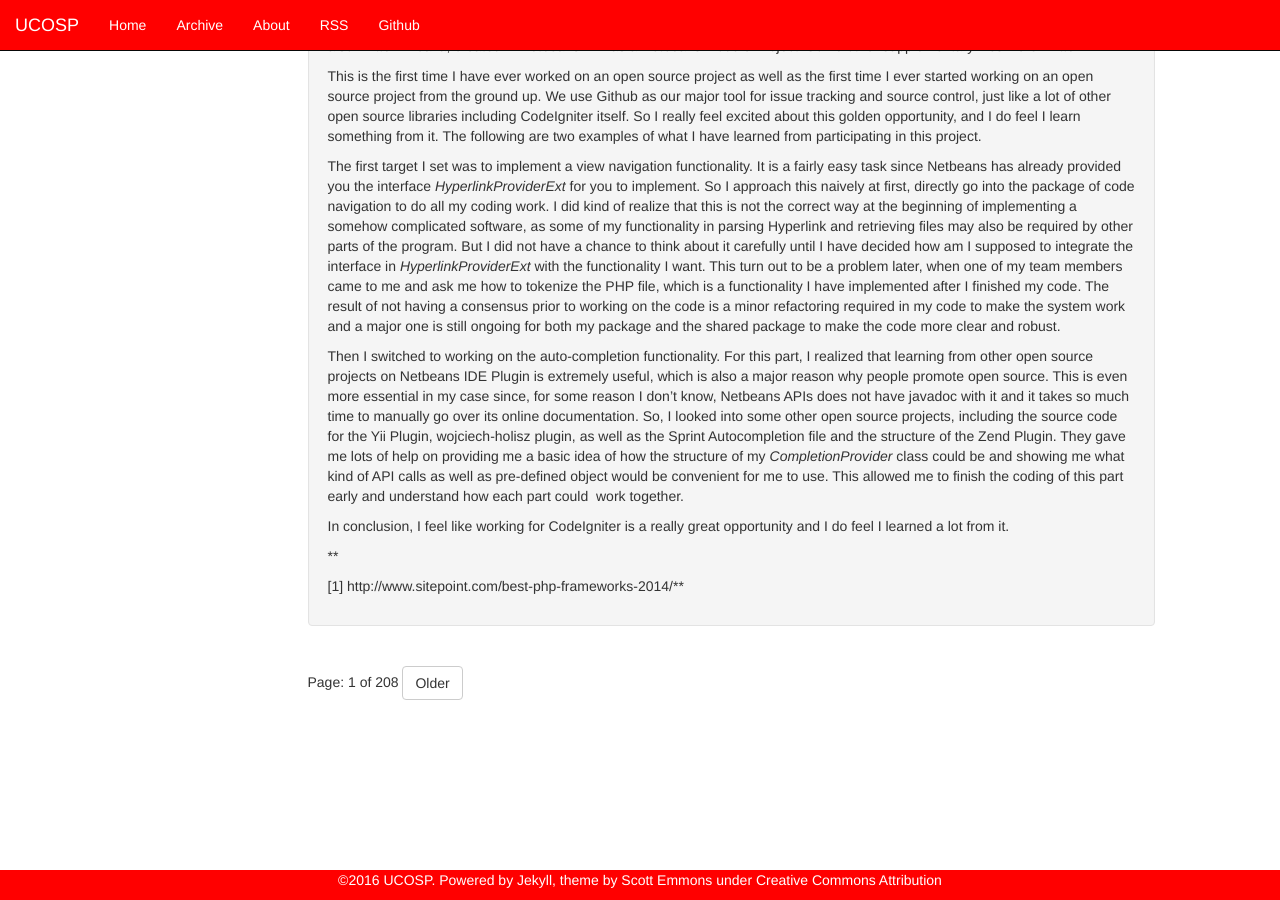
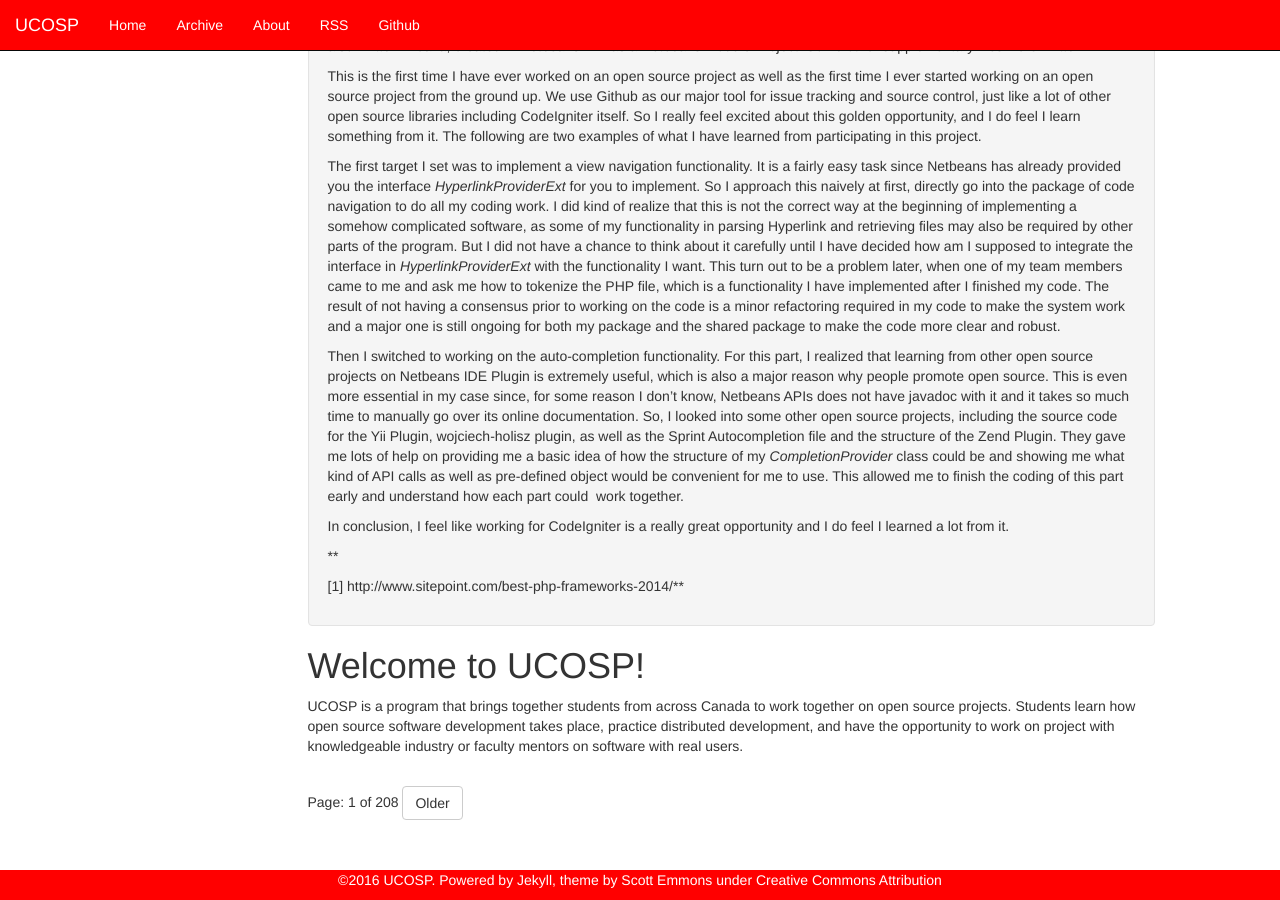
Before and after one commit to ucosp/ucosp.github.io, a Jekyll site: the page built from index.html, in a window 1280 px wide and 900 px high, scrolled down 2524 px. Built offline with Jekyll 4.4.1, drawn with Linux system fonts in a browser that asks for light colours; the list of posts is cut into pages by our own code.

Commit message:
small changes (expect many of these while I figure this site out

```diff
--- a/index.html
+++ b/index.html
@@ -20,6 +20,12 @@
 </div>
 {% endfor %}
 
+<div class="body">
+    <h1>Welcome to UCOSP!</h2>
+
+    <p>UCOSP is a program that brings together students from across Canada to work together on open source projects.  Students learn how open source software development takes place, practice distributed development, and have the opportunity to work on project with knowledgeable industry or faculty mentors on software with real users.</p>
+</div>
+
 <div class="pagination">
   {% if paginator.previous_page %}
       {% if paginator.previous_page == 1 %}
```
Also changed, not shown: contact-us.md (+1 -3 lines).
